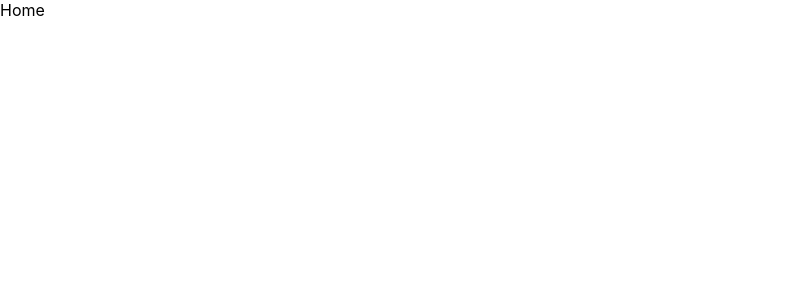
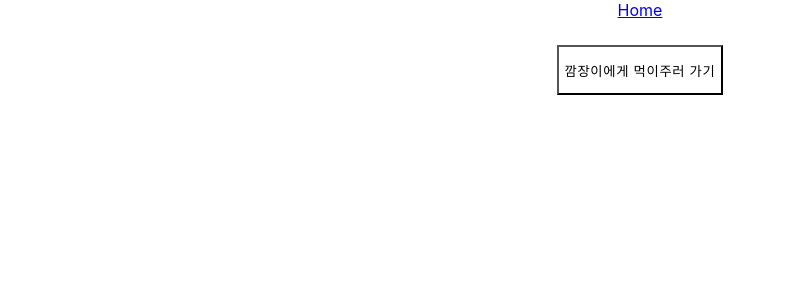
Before and after one commit to dnqudgml12/23hz, a React (Create React App) app in the folder change/: page / in a window 1280 px wide. Shown: the top 300 px of the page, without its empty margins (0-785 px from the left). Built offline with nearby package versions, Linux system fonts and the light colour scheme.

Commit message:
Home_Web

```diff
--- a/change/src/components/Home.js
+++ b/change/src/components/Home.js
@@ -1,9 +1,45 @@
 import React from "react";
+import styled from 'styled-components';
+import { Link } from "react-router-dom";
+
+const Div = styled.div`
+margin: 0px auto;
+justify-content: center;
+align-item: center;
+display: flex;
+`;
+
+const PartDiv = styled.div`
+display: flex;
+   flex-direction: column;
+    height: 750px;
+    align-items: center;
+    margin: 0px auto;
+    width: 1330px;
+`;
+
+const Button = styled.button`
+  height: 50px;
+  weight: 50px;
+  background: transparent;
+  color: black;
+  margin-top: 25px;
+  margin-bottom: 24px;
+  letter-spacing: 0.05em;
+  &:hover {
+    background: #6CACFF;
+  }
+`;
+
 
 const Home=()=>{
-
     return(
-        <div>Home</div>
+        <Div>
+            <PartDiv>
+            <Link to={`/`}>Home</Link>
+        <Link to={`/Text`}><Button>깜장이에게 먹이주러 가기</Button></Link>
+        </PartDiv>
+        </Div>
     )
 }
 
```
